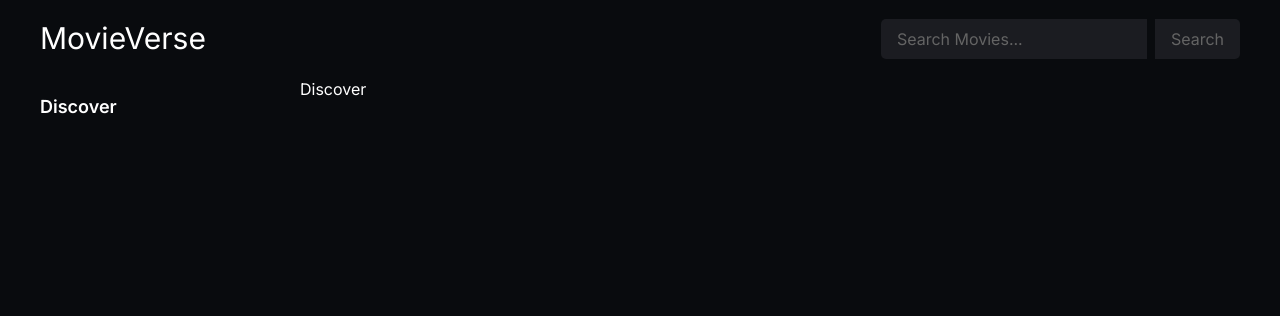
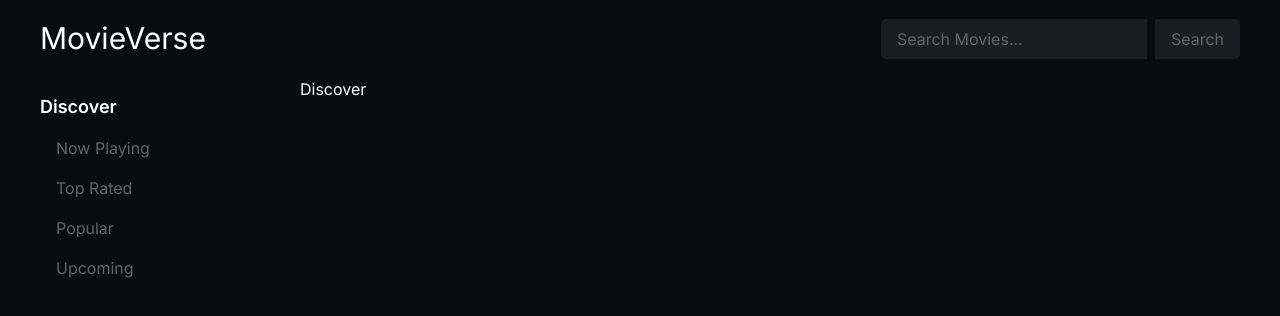
Before and after one commit to shariful10/Movie-Verse, a Next.js app: page /discover/1 in a window 1280 px wide. Shown: the top 316 px of the page. Built offline with nearby package versions, Linux system fonts and the light colour scheme; no server answers.

Commit message:
Implemented The Caegory Of Discover On Siderbar

```diff
--- a/src/components/Sidebar.tsx
+++ b/src/components/Sidebar.tsx
@@ -3,12 +3,13 @@ import { useEffect, useState } from "react";
 import { useParams, useSearchParams } from "next/navigation";
 import axios from "axios";
 import { API_KEY, BASE_URL } from "@/utils/const";
+import Link from "next/link";
 
 const Sidebar = () => {
 	const params = useParams();
 	const searchParams = useSearchParams();
 	const [genres, setGenres] = useState([]);
-	const [selectedGenres, setSelectedGenres] = useState("");
+	const [selectedGenre, setSelectedGenre] = useState("");
 
 	interface Igenre {
 		id: string;
@@ -29,16 +30,54 @@ const Sidebar = () => {
 
 	useEffect(() => {
 		if (searchParams.get("genre")) {
-			setSelectedGenres(searchParams.get("genre")?.toString()!);
+			setSelectedGenre(searchParams.get("genre")?.toString()!);
 			return;
 		}
 	}, [params.id, searchParams]);
 
-	return <div className="bg-primary px-10 max-h-[calc(100vh-77px)] pb-6 overflow-y-scroll scrollbar-thumb-[#22222A] scrollbar-track-primary hidden sm:block">
-		<div className="flex flex-col gap-4 pt-4">
-			<p className="font-semibold text-[18px]">Discover</p>
+	return (
+		<div className="bg-primary px-10 max-h-[calc(100vh-77px)] pb-6 overflow-y-scroll scrollbar-thumb-[#22222A] scrollbar-track-primary hidden sm:block">
+			<div className="flex flex-col gap-4 pt-4">
+				<p className="font-semibold text-[18px]">Discover</p>
+				<Link href={"/discover/now_playing"}>
+					<p
+						className={`text-textColor ml-4 cursor-pointer hover:text-white transition w-fit ${
+							selectedGenre === "now_playing" ? "text-white" : ""
+						}`}
+					>
+						Now Playing
+					</p>
+				</Link>
+				<Link href={"/discover/top_rated"}>
+					<p
+						className={`text-textColor ml-4 cursor-pointer hover:text-white transition w-fit ${
+							selectedGenre === "top_rated" ? "text-white" : ""
+						}`}
+					>
+						Top Rated
+					</p>
+				</Link>
+				<Link href={"/discover/popular"}>
+					<p
+						className={`text-textColor ml-4 cursor-pointer hover:text-white transition w-fit ${
+							selectedGenre === "popular" ? "text-white" : ""
+						}`}
+					>
+						Popular
+					</p>
+				</Link>
+				<Link href={"/discover/upcoming"}>
+					<p
+						className={`text-textColor ml-4 cursor-pointer hover:text-white transition w-fit ${
+							selectedGenre === "upcoming" ? "text-white" : ""
+						}`}
+					>
+						Upcoming
+					</p>
+				</Link>
+			</div>
 		</div>
-	</div>;
+	);
 };
 
 export default Sidebar;
```
